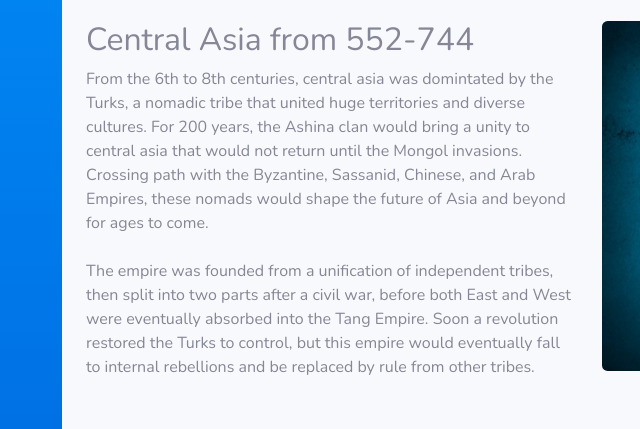
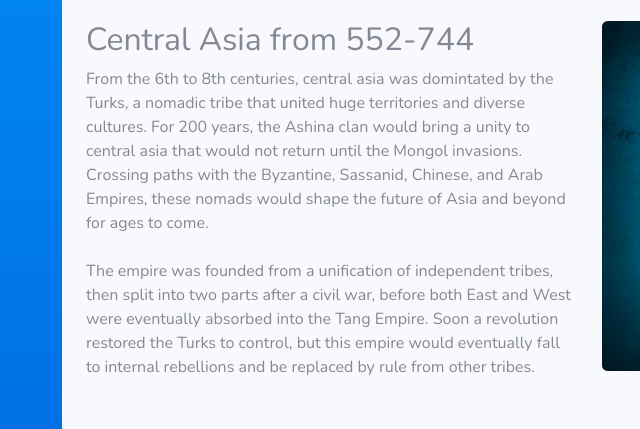
Before and after one commit to lbrown10/GokturkKhaganate, a website with bundled scripts: page index.html in a window 1280 px wide. Shown: the part 469-898 px from the top of the page, 162-802 px from the left. Built offline with nearby package versions, Linux system fonts and the light colour scheme.

Commit message:
Update index.html

```diff
--- a/index.html
+++ b/index.html
@@ -187,7 +187,7 @@
             <h2>Central Asia from 552-744</h2>
             <p>From the 6th to 8th centuries, central asia was domintated by the Turks, a nomadic tribe that united huge territories and diverse cultures.
               For 200 years, the Ashina clan would bring a unity to central asia that would not return until  the Mongol invasions.
-              Crossing path with the Byzantine, Sassanid, Chinese, and Arab Empires, these nomads would shape the future of Asia and beyond for ages to come.<br>
+              Crossing paths with the Byzantine, Sassanid, Chinese, and Arab Empires, these nomads would shape the future of Asia and beyond for ages to come.<br>
               <br>
               The empire was founded from a unification of independent tribes, then split into two parts after a civil war, before both East and West were eventually absorbed into the Tang Empire.
               Soon a revolution restored the Turks to control, but this empire would eventually fall to internal rebellions and be replaced by rule from other tribes.
```
